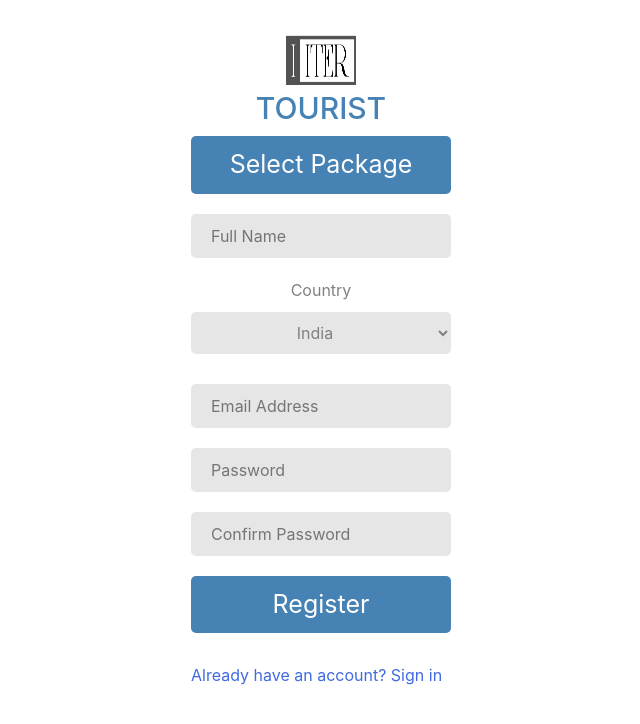
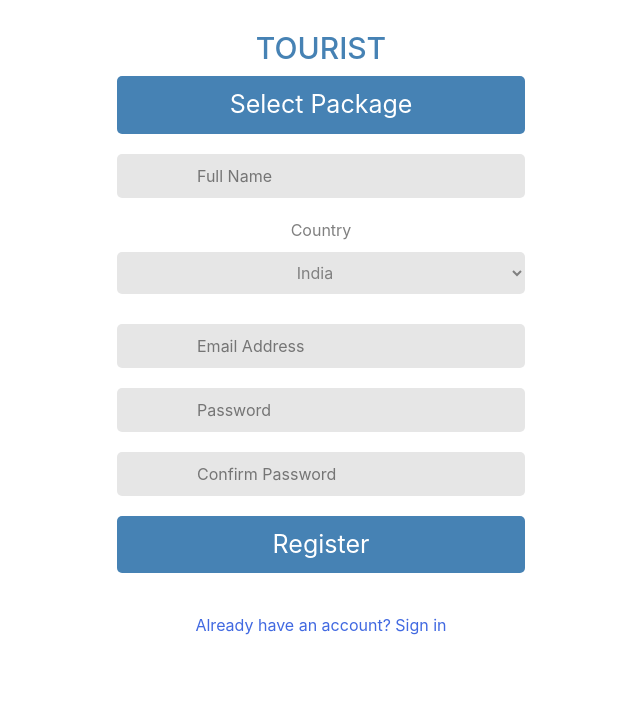
Before and after one commit to ChamodDinuka/3rd-GroupProject, a React (Create React App) app in the folder web/: page /touristregister in a window 1280 px wide. Shown: the top 724 px of the page, without its empty margins (319-959 px from the left). Built offline with nearby package versions, Linux system fonts and the light colour scheme; a web font is replaced by a local one.

Commit message:
Responsiveness

```diff
--- a/web/src/containers/Login/index.js
+++ b/web/src/containers/Login/index.js
@@ -65,7 +65,6 @@ class Login extends Component {
 		return (
 			<div className="login">
 				<form onSubmit={this.displayLogin}>
-				<img class="logo" src="/images/logo.png"/>
 					<h2>Login</h2>
 
 					<div className="email">
--- a/web/src/containers/Login/style.css
+++ b/web/src/containers/Login/style.css
@@ -1,13 +1,10 @@
 .login {
-  align-items: center;
-  justify-content: center;
-  padding: 20px 500px;
-  }
+  display: flex;
+  flex-direction: column;
+  width: 100%;
 
-.login img{
-  height: 60px;
-  padding: 5px 95px;
-  width: 100%;
+}
+.login {
   align-items: center;
   }
 
@@ -16,6 +13,7 @@
   text-transform: uppercase;
   text-align: center;
   color: #4682B4;
+  margin-top: 90px;
   margin-bottom: 10px;
   }
 
@@ -30,7 +28,7 @@
   margin-bottom: 20px;
   border: none;
   width: 100%;
-  padding: 10px 20px;
+  padding: 10px 80px;
   border-radius: 5px;
 
 }
@@ -42,7 +40,7 @@
 
 .login input[type='password'] {
   background-color: #e6e6e6;
-  padding: 10px 20px;
+  padding: 10px 80px;
   color: #000000;
   font-size: 16px;
   margin-bottom: 20px;
--- a/web/src/containers/Register/style.css
+++ b/web/src/containers/Register/style.css
@@ -1,8 +1,13 @@
+.register {
+  display: flex;
+  flex-direction: column;
+}
+
 .register {
     align-items: center;
-    justify-content: center;
-    padding: 20px 500px;
-  }
+
+}
+
 
 .register button[type='submit'] {
     padding: 10px 20px;
--- a/web/src/containers/TourGuideRegister/index.js
+++ b/web/src/containers/TourGuideRegister/index.js
@@ -31,6 +31,7 @@ class TourGuideRegister extends Component {
 			tripnumber:'',
 			experience:'',
 			expertin:'',
+			submitreports:'',
 			email: '',
 			password: '',
 			password1: '',
@@ -107,7 +108,7 @@ class TourGuideRegister extends Component {
 		return (
 			<div className="tourguideregister">
 				<form onSubmit={this.displayLogin}>
-				<img class="logo" src="/images/logo.png"/>
+
 					<h2>Tour Guide</h2>
 
 					<div className="name">
@@ -200,6 +201,15 @@ class TourGuideRegister extends Component {
           				</select>
         			</label>
 
+					<label>
+                        Submit Reports
+						<input
+							type="file"
+							name="submitreports"
+							onChange={this.onFileChange}
+					    />
+                    </label>
+
 					<div className="email">
 						<input
 							type="text"
--- a/web/src/containers/TourGuideRegister/style.css
+++ b/web/src/containers/TourGuideRegister/style.css
@@ -1,15 +1,13 @@
+.tourguideregister {
+  display: flex;
+  flex-direction: column;
+}
+
 .tourguideregister {
   align-items: center;
-  justify-content: center;
-  padding: 20px 500px;
 }
 
-.tourguideregister img{
-  height: 60px;
-  padding: 5px 95px;
-  width: 100%;
-  align-items: center;
-}
+
 
 .tourguideregister h2 {
   font-size: 30px;
@@ -26,7 +24,7 @@
   margin-bottom: 20px;
   border: none;
   width: 100%;
-  padding: 10px 20px;
+  padding: 10px 60px;
   border-radius: 5px;
 }
 
@@ -43,7 +41,7 @@
   margin-bottom: 20px;
   border: none;
   width: 100%;
-  padding: 10px 20px;
+  padding: 10px 60px;
   border-radius: 5px;
 }
 
@@ -77,9 +75,28 @@
   }
 
 .tourguideregister select:focus{
-      outline: none;
-      box-shadow: 0 0 0 2px #4682B4;
+    outline: none;
+    box-shadow: 0 0 0 2px #4682B4;
   }
+
+.tourguideregister input[type='file'] {
+    background-color: #e6e6e6;
+    font-size: 16px;
+    text-align: center;
+    color: gray;
+    margin-top: 10px;
+    margin-bottom: 10px;
+    border: none;
+    width: 100%;
+    padding: 10px 20px;
+    border-radius: 5px;
+}
+
+.tourguideregister input[type=file]:focus{
+  outline: none;
+  box-shadow: 0 0 0 2px #4682B4;
+}
+
 
 .tourguideregister button[type='submit'] {
     padding: 10px 20px;
--- a/web/src/containers/TouristRegister/index.js
+++ b/web/src/containers/TouristRegister/index.js
@@ -84,7 +84,6 @@ class TouristRegister extends Component {
 		return (
 			<div className="touristregister">
 				<form onSubmit={this.displayLogin}>
-				<img class="logo" src="/images/logo.png"/>
 					<h2>Tourist</h2>
 
 					<Link to="/SubscriptionPlan" ><button  type="submit" onClick={this.props.handleClick}>{this.props.label}Select Package</button></Link>
--- a/web/src/containers/TouristRegister/style.css
+++ b/web/src/containers/TouristRegister/style.css
@@ -1,14 +1,11 @@
+.touristregister {
+  display: flex;
+  flex-direction: column;
+}
+
 .touristregister {
   align-items: center;
-  justify-content: center;
-  padding: 20px 500px;
-}
 
-.touristregister img{
-  height: 60px;
-  padding: 5px 95px;
-  width: 100%;
-  align-items: center;
 }
 
 .touristregister h2 {
@@ -16,6 +13,7 @@
   text-transform: uppercase;
   text-align: center;
   color: #4682B4;
+  margin-top: 20px;
   margin-bottom: 10px;
 }
 
@@ -26,7 +24,7 @@
   margin-bottom: 20px;
   border: none;
   width: 100%;
-  padding: 10px 20px;
+  padding: 10px 80px;
   border-radius: 5px;
 }
 
@@ -37,7 +35,7 @@
 
 .touristregister input[type='password'] {
   background-color: #e6e6e6;
-  padding: 10px 20px;
+  padding: 10px 80px;
   color: #000000;
   font-size: 16px;
   margin-bottom: 20px;
```
